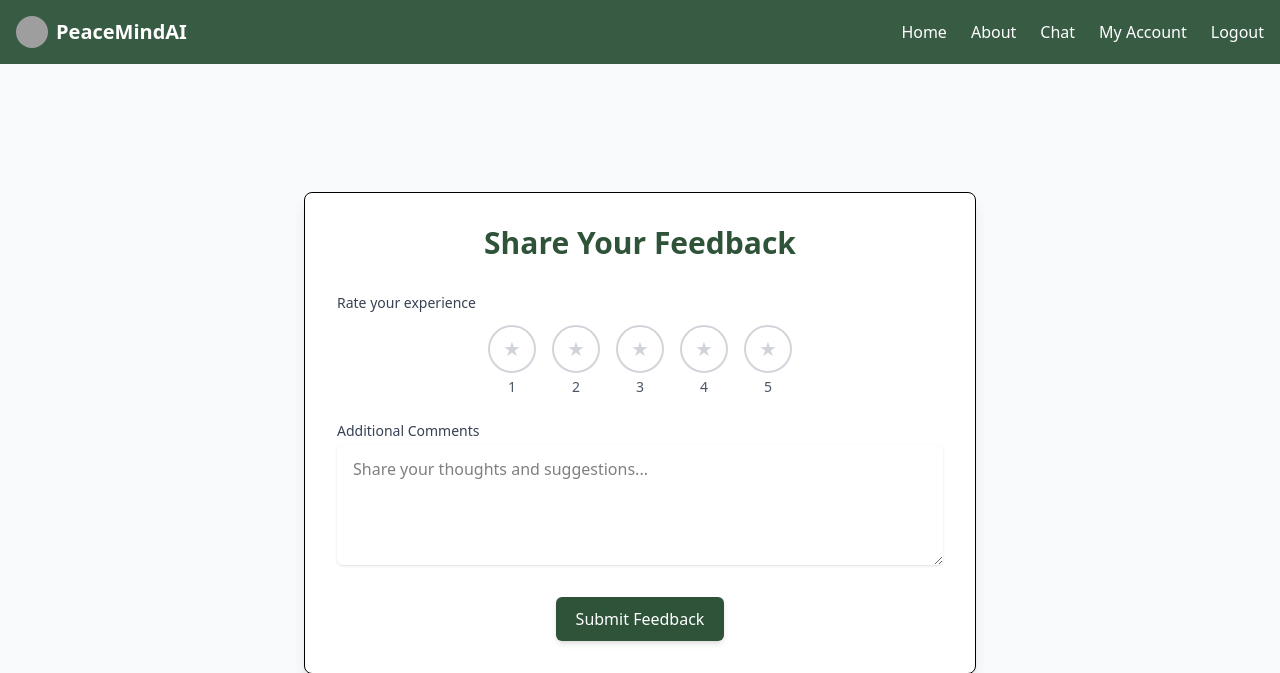
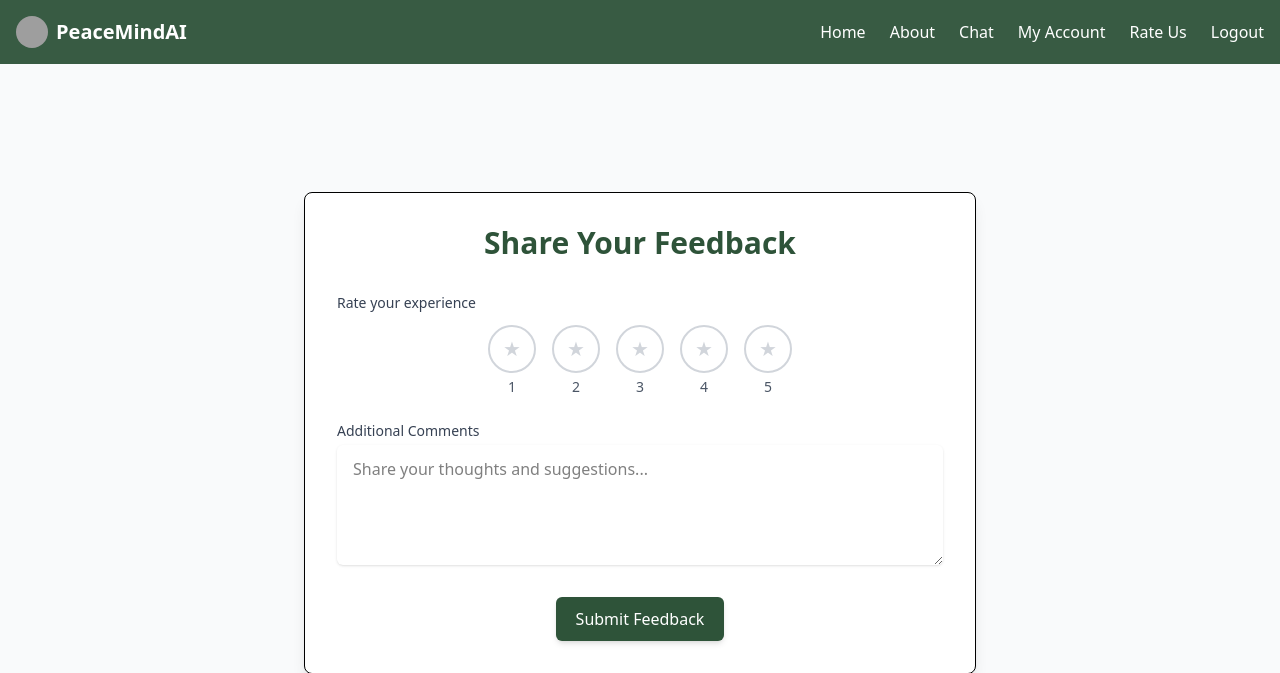
Before and after one commit to SuhelKhanCA/PeaceMindAI, a Django app: page /feedback/ in a window 1280 px wide. Shown: the top 673 px of the page. Run offline with Django 5.2, Linux system fonts and the light colour scheme; a user stored in the database is signed in; style sheets or scripts are compiled from the project's sources; parts of the project's set-up code (start-up, migrations or seed data) failed here and were passed over; some libraries are stand-ins or nearby versions; grey boxes are pictures that could not be loaded.

Commit message:
add : Rate Us

```diff
--- a/peacemindai/templates/base.html
+++ b/peacemindai/templates/base.html
@@ -94,6 +94,11 @@
               class="text-white hover-accent transition-colors duration-200"
               >My Account</a
             >
+            <a
+              href="{% url 'submit_feedback' %}"
+              class="text-white hover-accent transition-colors duration-200"
+              >Rate Us</a
+            >
             <form action="{% url 'logout' %}" method="post" class="inline">
               {% csrf_token %}
               <button
```
